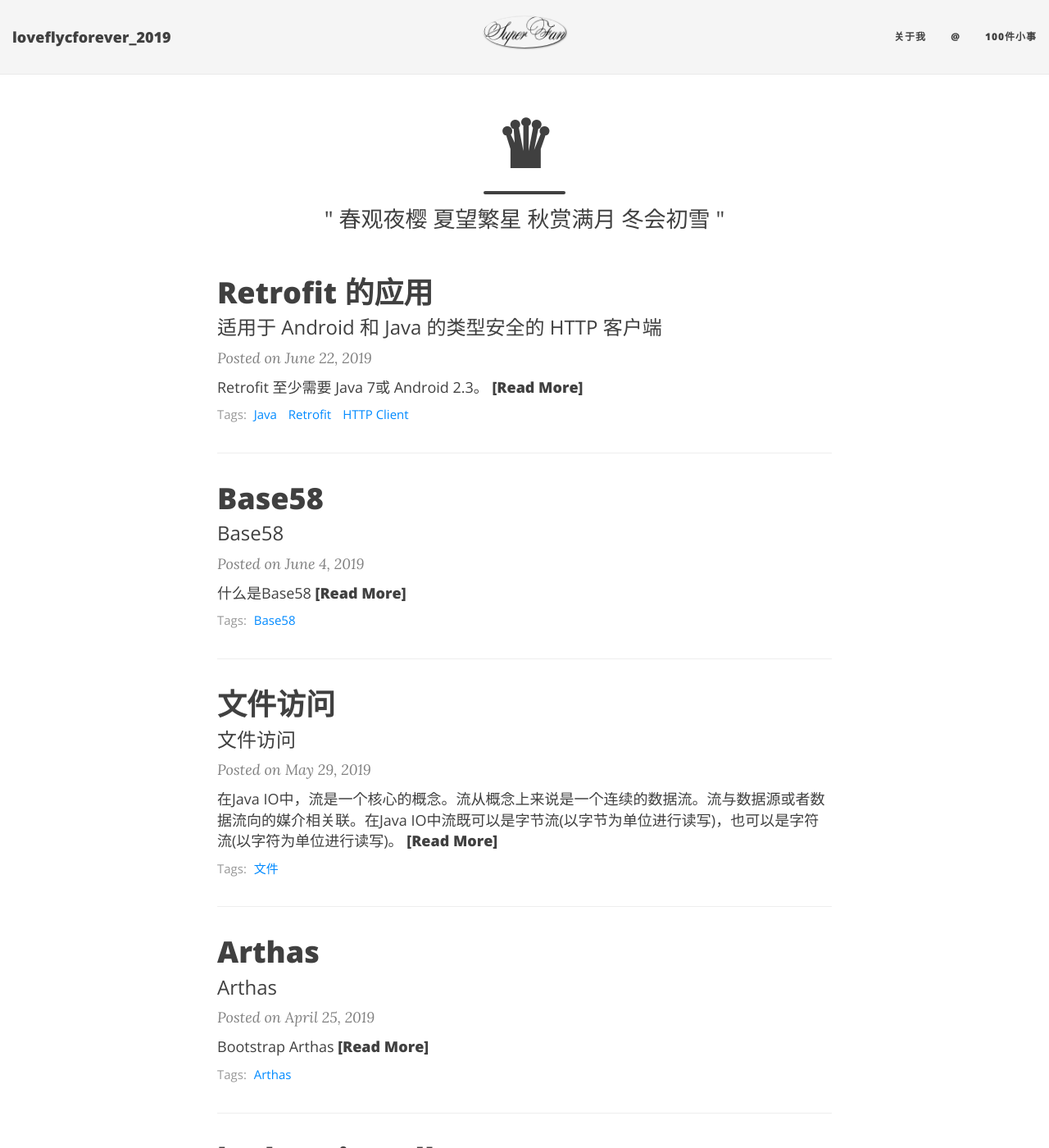
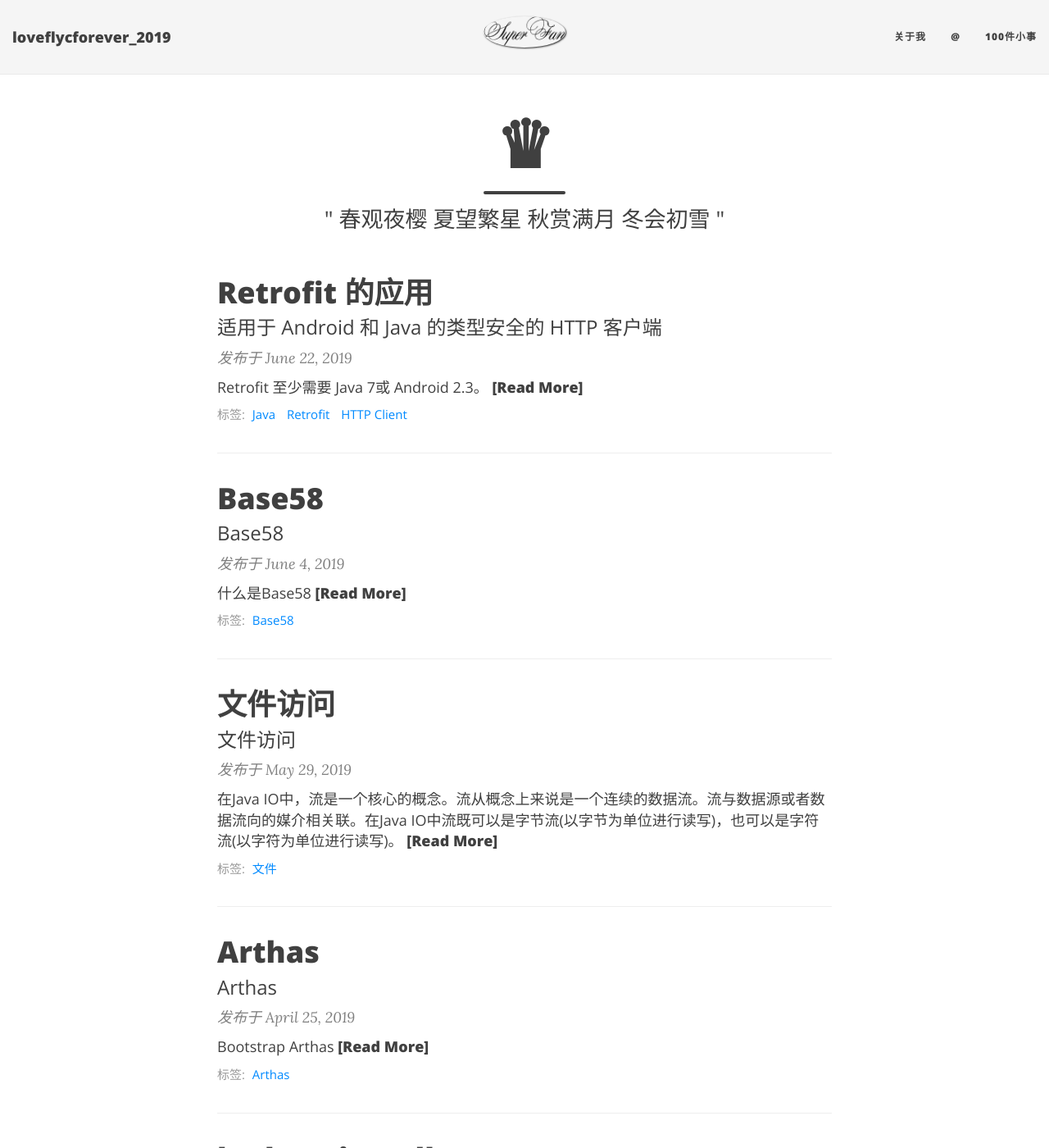
Before and after one commit to loveflycforever/loveflycforever.github.io, a Jekyll site: the page built from index.html, in a window 1280 px wide and 1400 px high. Shown: the whole window at 82% size. Built offline with Jekyll 4.4.1, drawn with Linux system fonts in a browser that asks for light colours; nearby versions of some CDN libraries; the list of posts is cut into pages by our own code; some of the changed text lies outside the part shown.

Commit message:
update: local

```diff
--- a/_includes/header.html
+++ b/_includes/header.html
@@ -36,7 +36,7 @@
 		  {% endif %}
 
 		  {% if include.type == "post" %}
-		  <span class="post-meta">Posted on {{ page.date | date: "%B %-d, %Y" }}</span>
+		  <span class="post-meta">发布于 {{ page.date | date: "%B %-d, %Y" }}</span>
 		  {% endif %}
         </div>
       </div>
@@ -61,7 +61,7 @@
 		  {% endif %}
 
 		  {% if include.type == "post" %}
-		  <span class="post-meta">Posted on {{ page.date | date: "%B %-d, %Y" }}</span>
+		  <span class="post-meta">发布于 {{ page.date | date: "%B %-d, %Y" }}</span>
 		  {% endif %}
         </div>
       </div>
--- a/_layouts/post.html
+++ b/_layouts/post.html
@@ -37,7 +37,7 @@
 
       {% if page.tags.size > 0 %}
         <div class="blog-tags">
-          Tags:
+          标签:
           {% if site.link-tags %}
           {% for tag in page.tags %}
             <a href="{{ '/tags' | relative_url }}#{{- tag -}}">{{- tag -}}</a>
--- a/index.html
+++ b/index.html
@@ -19,7 +19,7 @@
     </a>
 
     <p class="post-meta">
-      Posted on {{ post.date | date: "%B %-d, %Y" }}
+      发布于 {{ post.date | date: "%B %-d, %Y" }}
     </p>
 
     <div class="post-entry-container">
@@ -41,7 +41,7 @@
 
     {% if post.tags.size > 0 %}
     <div class="blog-tags">
-      Tags:
+      标签:
       {% if site.link-tags %}
       {% for tag in post.tags %}
       <a href="{{ '/tags' | relative_url }}#{{- tag -}}">{{- tag -}}</a>
```
Also changed, not shown: 100_cases.md (+0 -1 lines), img/hello_world.jpeg (deleted), img/install-steps.gif (deleted), img/path.jpg (deleted).
